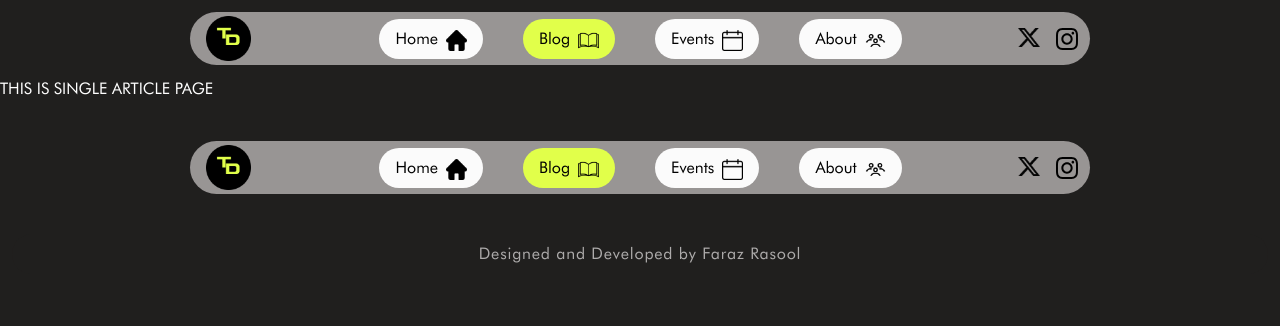
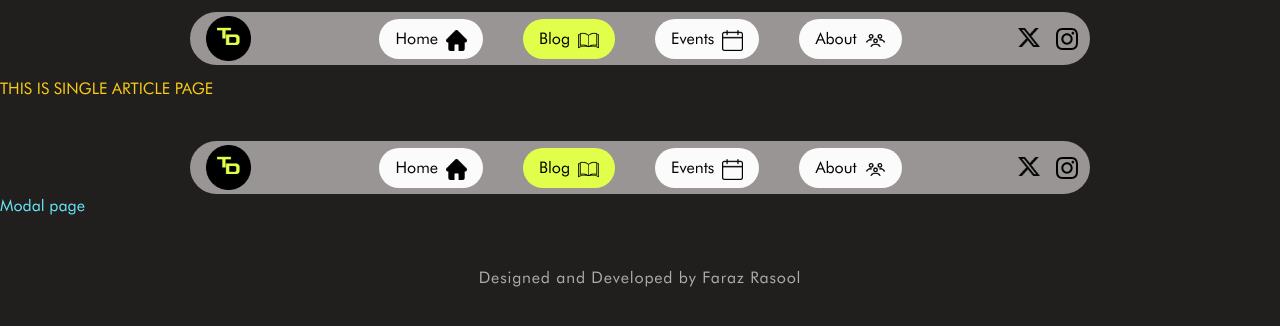
Before and after one commit to Faraz643/tech-dose, a Next.js app in the folder f-end/: page /blog/article/3 in a window 1280 px wide. Shown: the top 326 px of the page. Built offline with nearby package versions, Linux system fonts and the light colour scheme.

Commit message:
Solved issue in interception and modal routes

```diff
--- /dev/null
+++ b/f-end/app/(routes)/(blog)/@modal/(...)article/[slug]/page.js
@@ -0,0 +1,9 @@
+"use client";
+
+import React from "react";
+
+const ModalPage = () => {
+  return <div className="text-cyan-300">Modal page</div>;
+};
+
+export default ModalPage;
--- /dev/null
+++ b/f-end/app/(routes)/(blog)/@modal/default.js
@@ -0,0 +1,8 @@
+import React from "react";
+import ModalPage from "./(...)article/[slug]/page";
+ModalPage;
+const Default = () => {
+  return <ModalPage />;
+};
+
+export default Default;
--- a/f-end/app/(routes)/(blog)/blog/@modal/(.)article/[slug]/page.js
+++ /dev/null
@@ -1,9 +0,0 @@
-import React from 'react'
-
-const page = () => {
-  return (
-    <div>MOodal Page</div>
-  )
-}
-
-export default page
--- a/f-end/app/(routes)/(blog)/blog/@modal/default.js
+++ /dev/null
@@ -1,4 +0,0 @@
-function Default() {
-  return null
-}
-export default Default
--- a/f-end/app/(routes)/(blog)/blog/article/[slug]/page.js
+++ b/f-end/app/(routes)/(blog)/blog/article/[slug]/page.js
@@ -5,7 +5,7 @@ export default function Home({params}) {
     <>
       {/* HEADER COMPONENT > LOGO+NAVBAR_C+SOCIAL_C */}
       {/* SINGLE BLOG POST_C */}
-      <h1 className="text-white">THIS IS SINGLE ARTICLE PAGE </h1>
+      <h1 className="text-yellow-400">THIS IS SINGLE ARTICLE PAGE </h1>
     </>
   );
 }
--- a/f-end/app/(routes)/(blog)/layout.js
+++ b/f-end/app/(routes)/(blog)/layout.js
@@ -30,7 +30,8 @@ export const metadata = {
   description: "Generated by create next app",
 };
 
-export default function RootLayout({ children, modal }) {
+export default function RootLayout(props) {
+  // console.log(props)
   return (
     <html
       lang="en"
@@ -41,11 +42,10 @@ export default function RootLayout({ children, modal }) {
         <Contexts>
           <Header />
           <Heading headingFor={"/blog"} />
-
-          {children}
+          {props.children}
           <Footer />
           <Heading headingFor={"/"} />
-          {modal}
+          {props.modal}
           <FooterSignature />
         </Contexts>
       </body>
--- a/f-end/app/(routes)/(blog)/page.js
+++ b/f-end/app/(routes)/(blog)/page.js
@@ -7,16 +7,14 @@
 // }, []);
 // const LOCAL_DOMAIN = "http://localhost:3000";
 "use client";
+import React, { useEffect, useState } from "react";
 import HeroSection from "@/app/_Components/_Blog/__HomePage/HeroSection";
 import Section2 from "@/app/_Components/_Blog/__HomePage/Section2";
 import Section3 from "@/app/_Components/_Blog/__HomePage/Section3";
 import Section4 from "@/app/_Components/_Blog/__HomePage/Section4";
 import Section5 from "@/app/_Components/_Blog/__HomePage/Section5";
 import Section6 from "@/app/_Components/_Blog/__HomePage/Section6";
-import React, { useEffect, useState } from "react";
 const HomePage = () => {
-
-
   return (
     <>
       <HeroSection />
```
